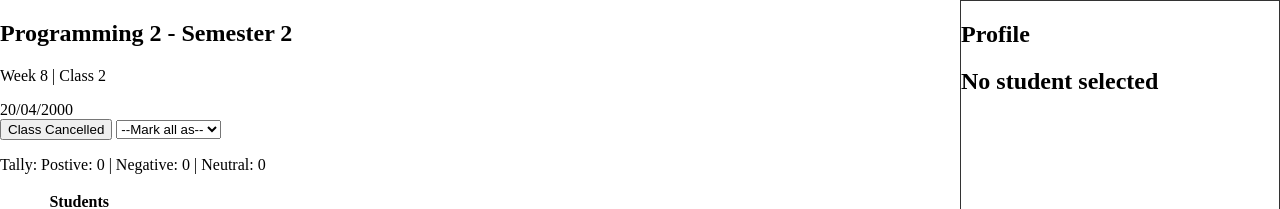
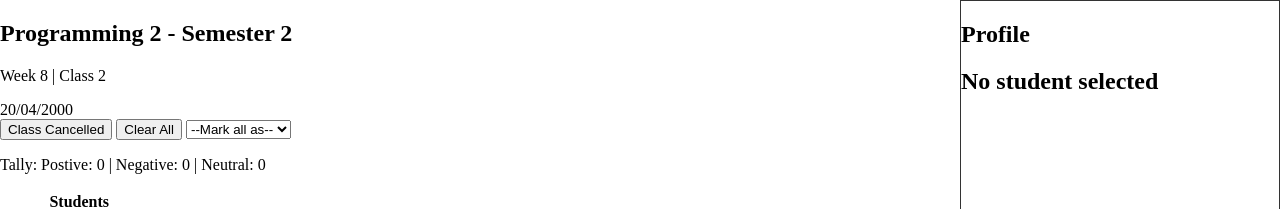
Before and after one commit to kaywil56/ux-dev-project, a Svelte app in the folder devproject/: page / in a window 1280 px wide. Shown: the top 209 px of the page. Built offline with nearby package versions, Linux system fonts and the light colour scheme; no server answers.

Commit message:
feat: clear all inputs

```diff
--- a/devproject/src/App.svelte
+++ b/devproject/src/App.svelte
@@ -25,7 +25,8 @@
       <p>Week 8 | Class 2</p>
       <time>20/04/2000</time>
     </header>
-    <button id=cancel-btn>Class Cancelled</button>
+    <button id="cancel-btn">Class Cancelled</button>
+    <button on:click={() => selectedMarkAll = undefined } id="clear-btn">Clear All</button>
     <select
       bind:value={selectedMarkAll}
       name="mark-all-as"
```
